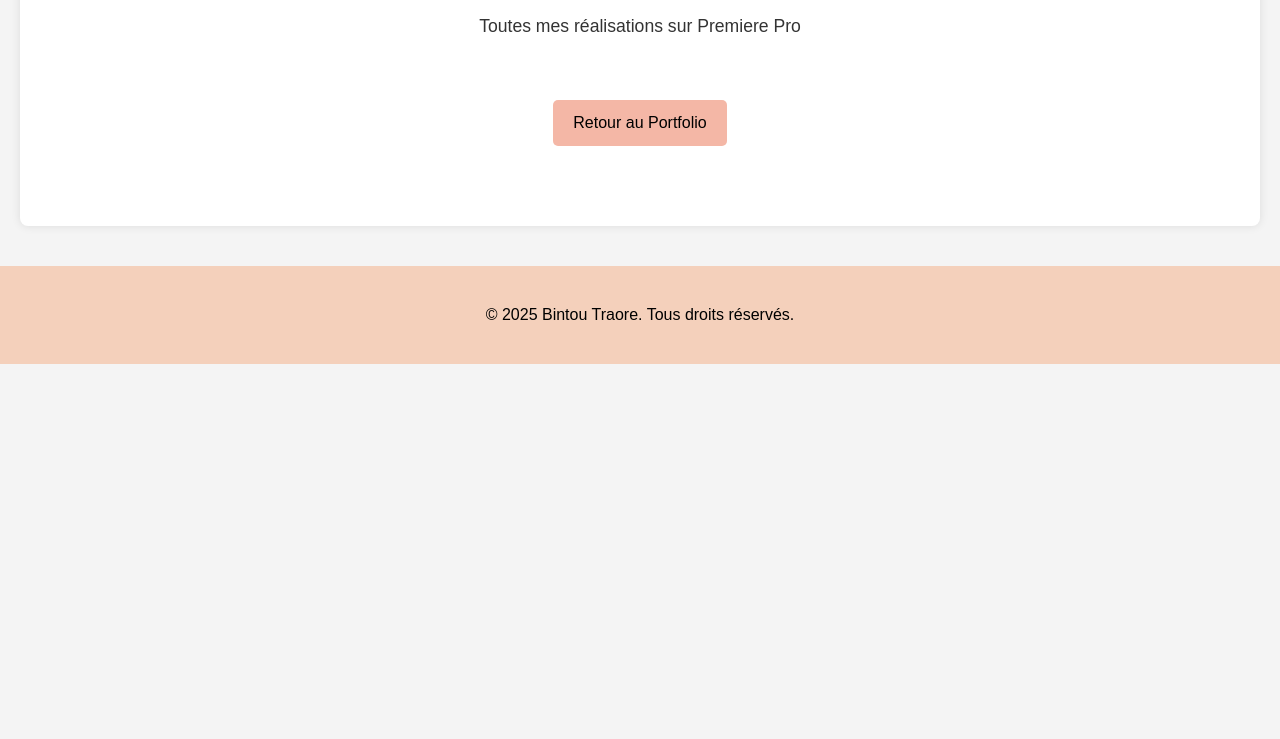
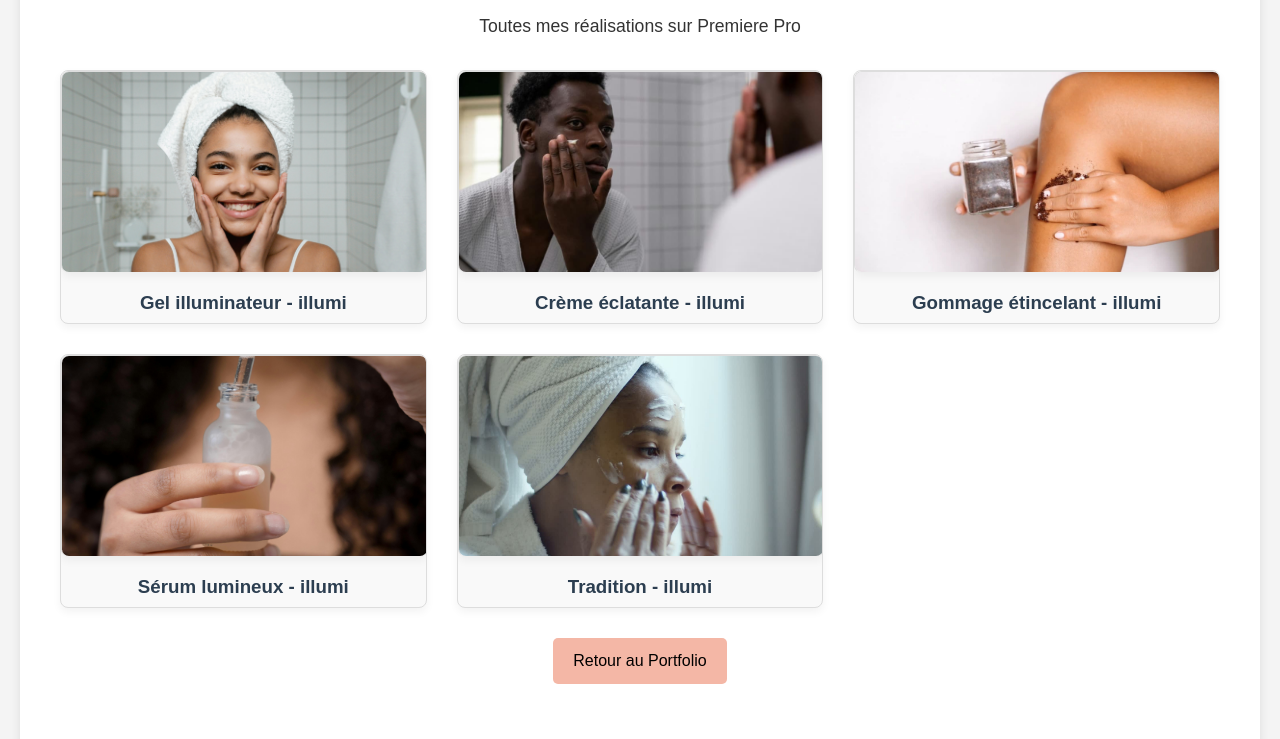
Before and after one commit to Bintou-Traore/Portfolio---Bintou-Traore, a plain HTML site: page projets/premiere-pro.html in a window 1280 px wide. Shown: the part 213-952 px from the top of the page. Before the commit the page ends 800 px from the top, so only its background shows below. Drawn offline with Linux system fonts and the light colour scheme.

Commit message:
add videos on premiere pro page

```diff
--- a/projets/premiere-pro.html
+++ b/projets/premiere-pro.html
@@ -25,9 +25,30 @@
         <section class="project-detail">
             <h2>Premiere Pro</h2>
             <p>Toutes mes réalisations sur Premiere Pro</p>
-            <div class="project-images">
+            <div class="project-grid">
+                <a href="https://youtu.be/7nASyYAfc-k" class="project-card">
+                    <img class="project-card" src ="/images/Premiere pro/Gel-illuminateur.jpg" alt="video">
+                    <h3>Gel illuminateur - illumi </h3>
+                </a>
+                <a href="https://youtu.be/4DeVv_tXebo" class="project-card">
+                    <img class="project-card" src ="/images/Premiere pro/Crème éclatante - illumi.jpg" alt="video">
+                    <h3>Crème éclatante - illumi</h3>
+                </a>
+                <a href="https://youtu.be/IJZeYZjOMEQ" class="project-card">
+                    <img class="project-card" src ="/images/Premiere pro/Gommage.jpg" alt="video">
+                    <h3>Gommage étincelant - illumi</h3>
+                </a>
+                <a href="https://youtu.be/AYbrEVBjM-U" class="project-card">
+                    <img class="project-card" src ="/images/Premiere pro/serum application.jpg" alt="video">
+                    <h3>Sérum lumineux - illumi</h3>
+                </a>
+                <a href="https://youtu.be/yjP6pgq7OMc" class="project-card">
+                    <img class="project-card" src ="/images/Premiere pro/tradition.jpg" alt="video">
+                    <h3>Tradition - illumi</h3>
+                </a>
 
-                </div>
+            </div>
+
             <a href="../portfolio.html" class="btn-back">Retour au Portfolio</a>
         </section>
     </main>
```
Also changed, not shown: images/Premiere pro/Crème éclatante - illumi.jpg (added), images/Premiere pro/Gel-illuminateur.jpg (added), images/Premiere pro/Gommage.jpg (added), images/Premiere pro/serum application.jpg (added), images/Premiere pro/tradition.jpg (added), 1 other file.
